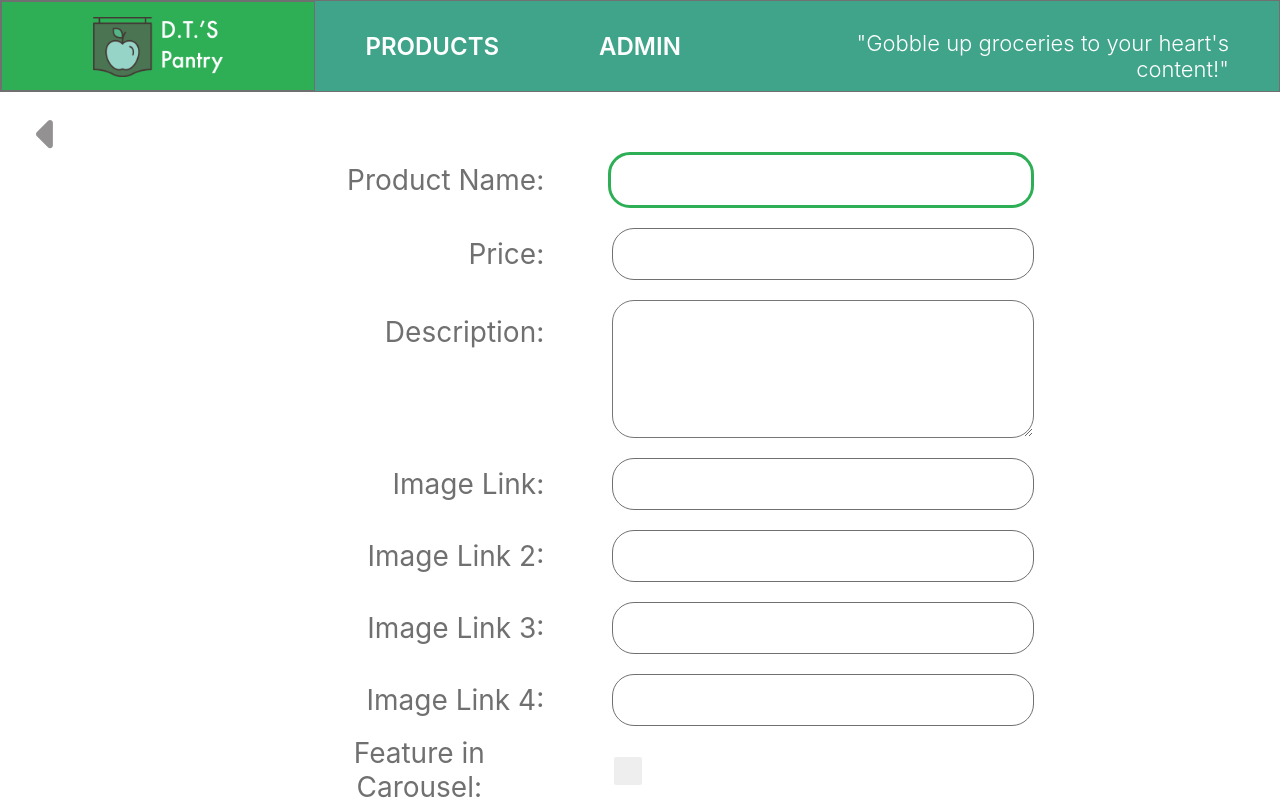
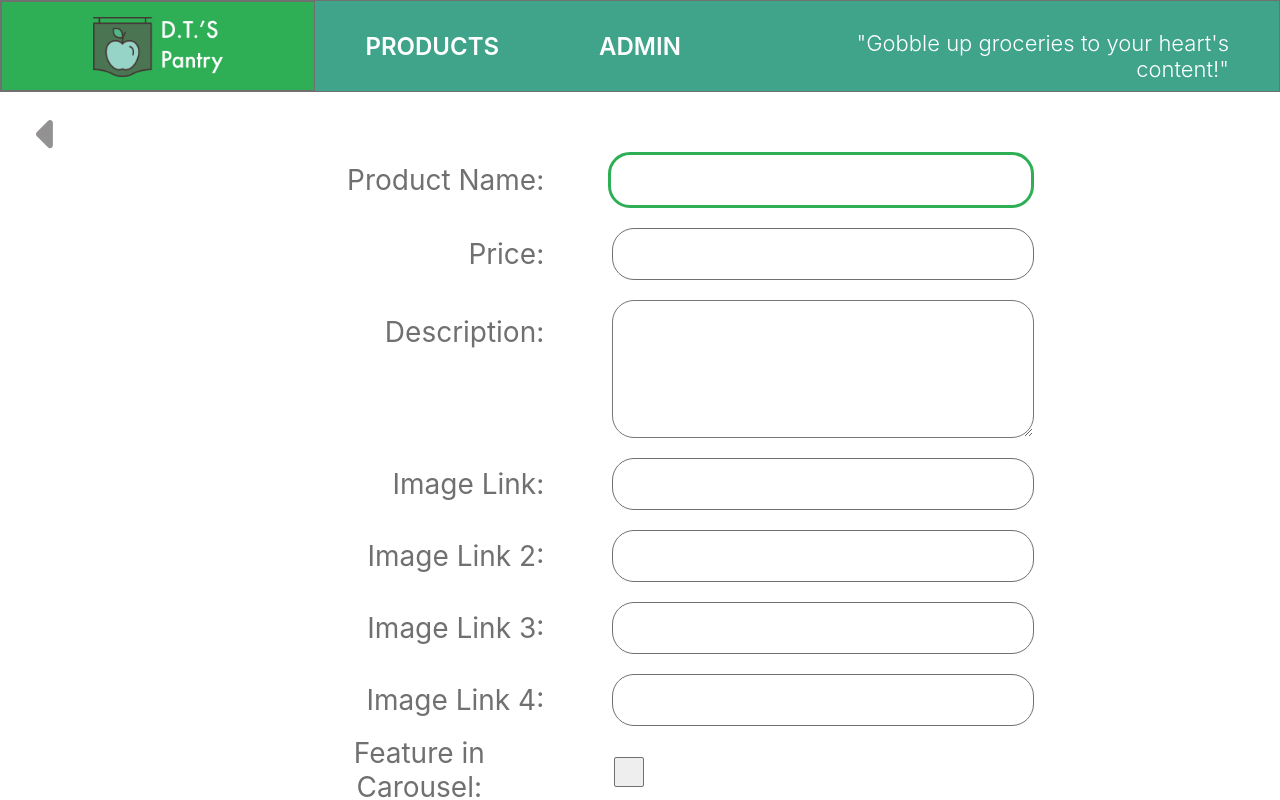
Before and after one commit to akildunne/p3-grocery-store, a React (Create React App) app in the folder client/: page /add in a window 1280 px wide. Shown: the top 800 px of the page. Built offline with nearby package versions, Linux system fonts and the light colour scheme.

Commit message:
added a border to the checkbox when not checked to match other inputs and increase visibility

```diff
--- a/client/src/App.css
+++ b/client/src/App.css
@@ -41,6 +41,7 @@
   width: 28px;
   background-color: #eee;
   border-radius: 2px;
+  border: 1px solid #707070;
 }
 
 /* On mouse-over, add a grey background color */
@@ -51,6 +52,7 @@
 /* When the checkbox is checked, add a blue background */
 .container input:checked ~ .checkmark {
   background-color: #2EAF56;
+  border: 1px solid white;
 }
 
 /* Create the checkmark/indicator (hidden when not checked) */
```
